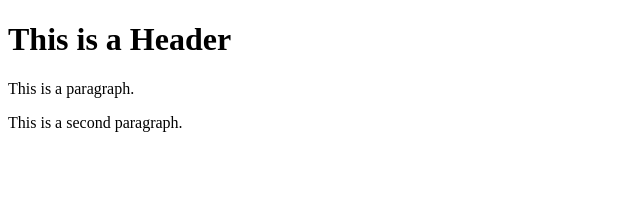
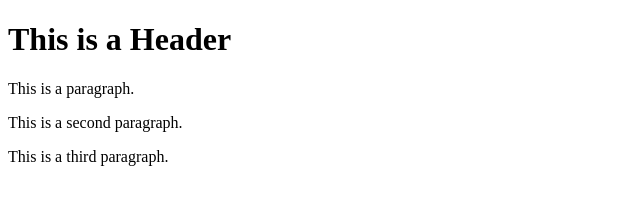
Before and after one commit to distantcove/git-test, a website: page index.html in a window 1280 px wide. Shown: the whole page, without its empty margins (0-640 px from the left). Drawn offline with Linux system fonts and the light colour scheme.

Commit message:
fourth commit

```diff
--- a/index.html
+++ b/index.html
@@ -6,5 +6,6 @@
 	<h1>This is a Header</h1>
 	<P>This is a paragraph.</P>
 	<p>This is a second paragraph.</p>
+	<p>This is a third paragraph.</p>
 	</body>
 </html>
```
Also changed, not shown: package.json (added, +24 -0 lines), templates/test.html (deleted, +0 -1 lines), 2 other files.
